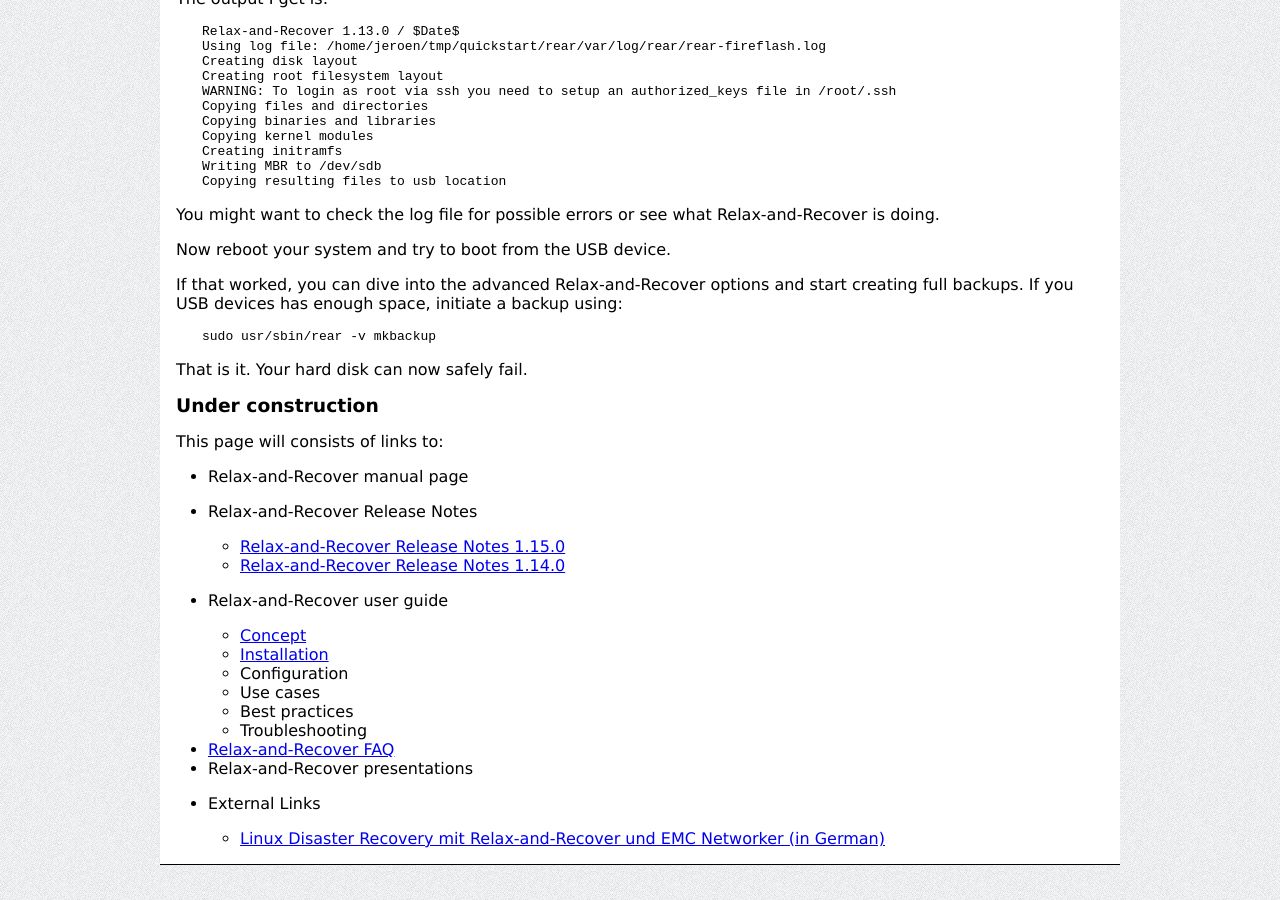
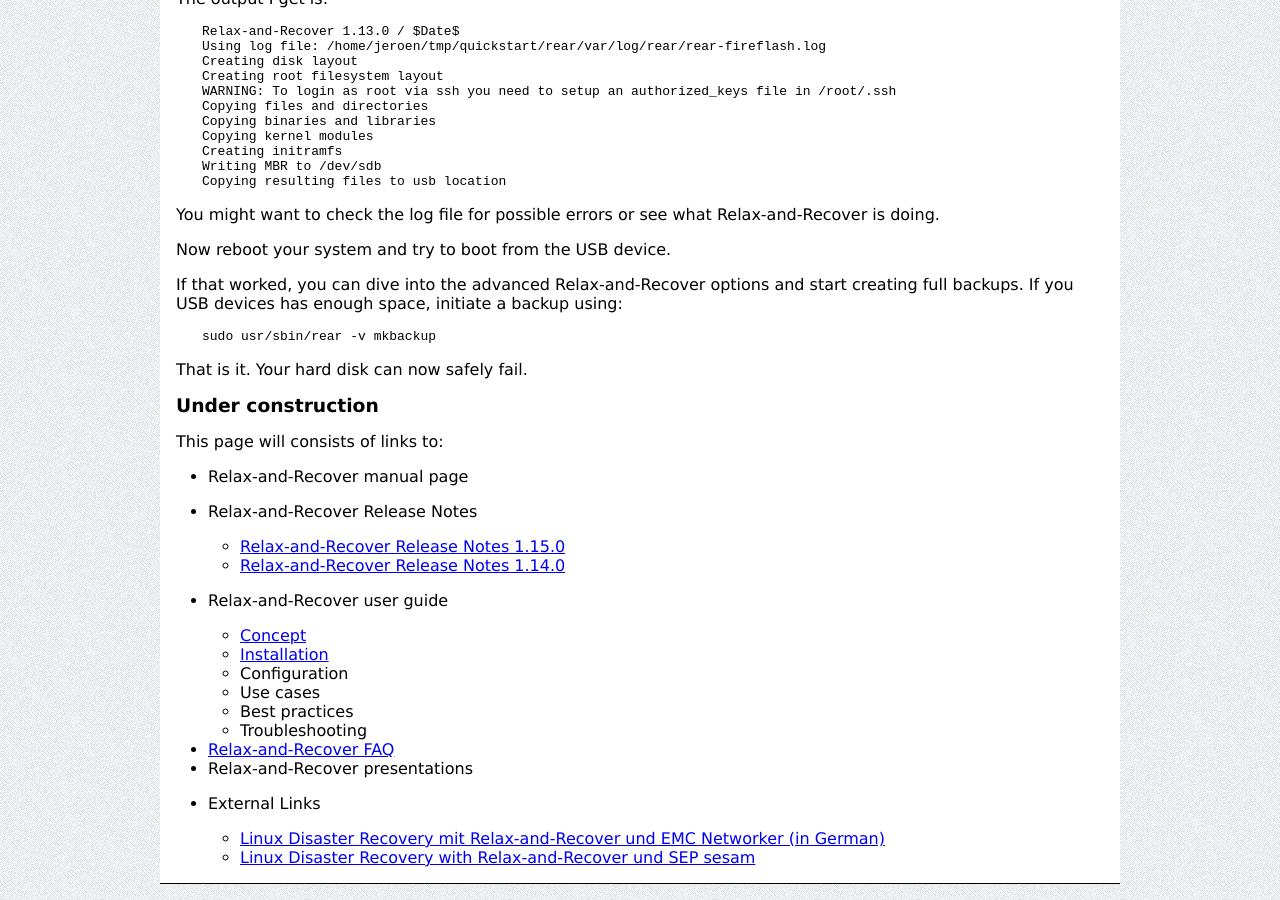
Before and after one commit to rear/rear.github.com, a Jekyll site: the page built from documentation/index.md, in a window 1280 px wide and 900 px high, scrolled down 934 px. Built offline with Jekyll 4.4.1, drawn with Linux system fonts in a browser that asks for light colours; comment, search, counter and statistics services are not loaded.

Commit message:
Add link to ReaR with SEP sesam documentation

```diff
--- a/documentation/index.md
+++ b/documentation/index.md
@@ -100,3 +100,4 @@
  - External Links
 
    * [Linux Disaster Recovery mit Relax-and-Recover und EMC Networker (in German)](http://backupinferno.de/?p=358)
+   * [Linux Disaster Recovery with Relax-and-Recover und SEP sesam](http://wiki.sepsoftware.com/wiki/index.php/Disaster_Recovery_for_Linux_3.0_en)
```
